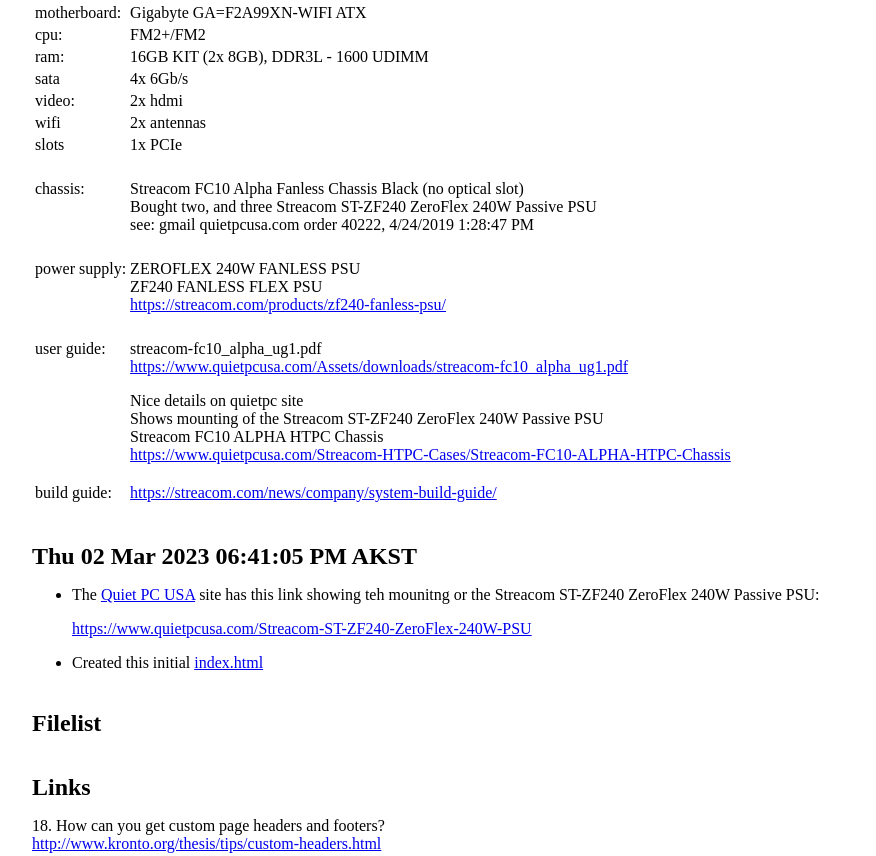
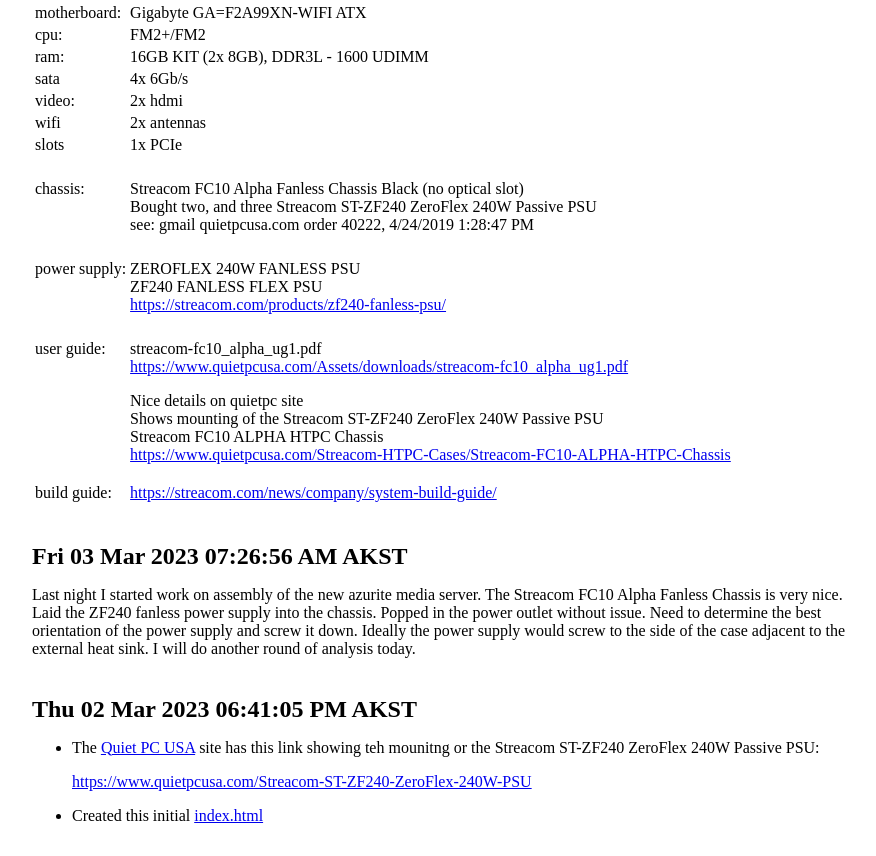
Before and after one commit to marcilr/azurite, a plain HTML site: page index.html in a window 1280 px wide. Shown: the part 320-1176 px from the top of the page, without its empty margins (29-905 px from the left). Drawn offline with Linux system fonts and the light colour scheme.

Commit message:
Started Fri 03 Mar 2023 07:26:56 AM AKST entry with details of work done on new azurite media server last night.

```diff
--- a/index.html
+++ b/index.html
@@ -168,6 +168,22 @@ Hardware used to implement the media player.
 </ul>
 --->
 
+<!--- ================ Fri 03 Mar 2023 07:26:56 AM AKST ============= --->
+<!--- ================ Fri 03 Mar 2023 07:26:56 AM AKST ============= --->
+<h2 style="margin-top:1cm;">Fri 03 Mar 2023 07:26:56 AM AKST</h2>
+
+<p stye='margin-top:0.5cm'>
+Last night I started work on assembly of the new azurite media
+server.  The Streacom FC10 Alpha Fanless Chassis is very nice.<br>
+Laid the ZF240 fanless power supply into the chassis.  Popped
+in the power outlet without issue.  Need to determine the
+best<br>
+orientation of the power supply and screw it down.
+Ideally the power supply would screw to the side of the case
+adjacent to the<br>
+external heat sink.  I will do another round of analysis today.
+
+
 <!--- ================ Thu 02 Mar 2023 06:41:05 PM AKST ============= --->
 <!--- ================ Thu 02 Mar 2023 06:41:05 PM AKST ============= --->
 <h2 style="margin-top:1cm;">Thu 02 Mar 2023 06:41:05 PM AKST</h2>
```
